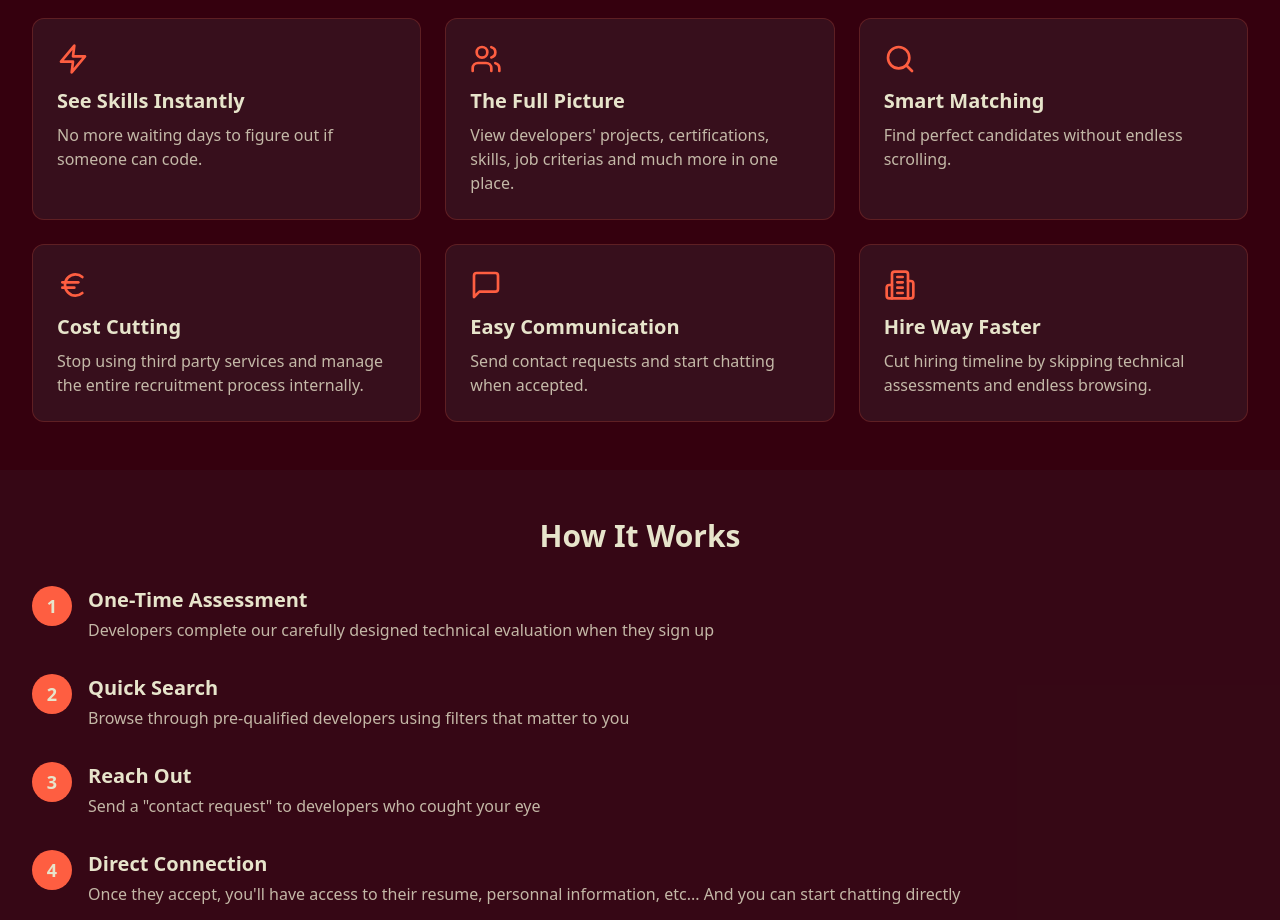
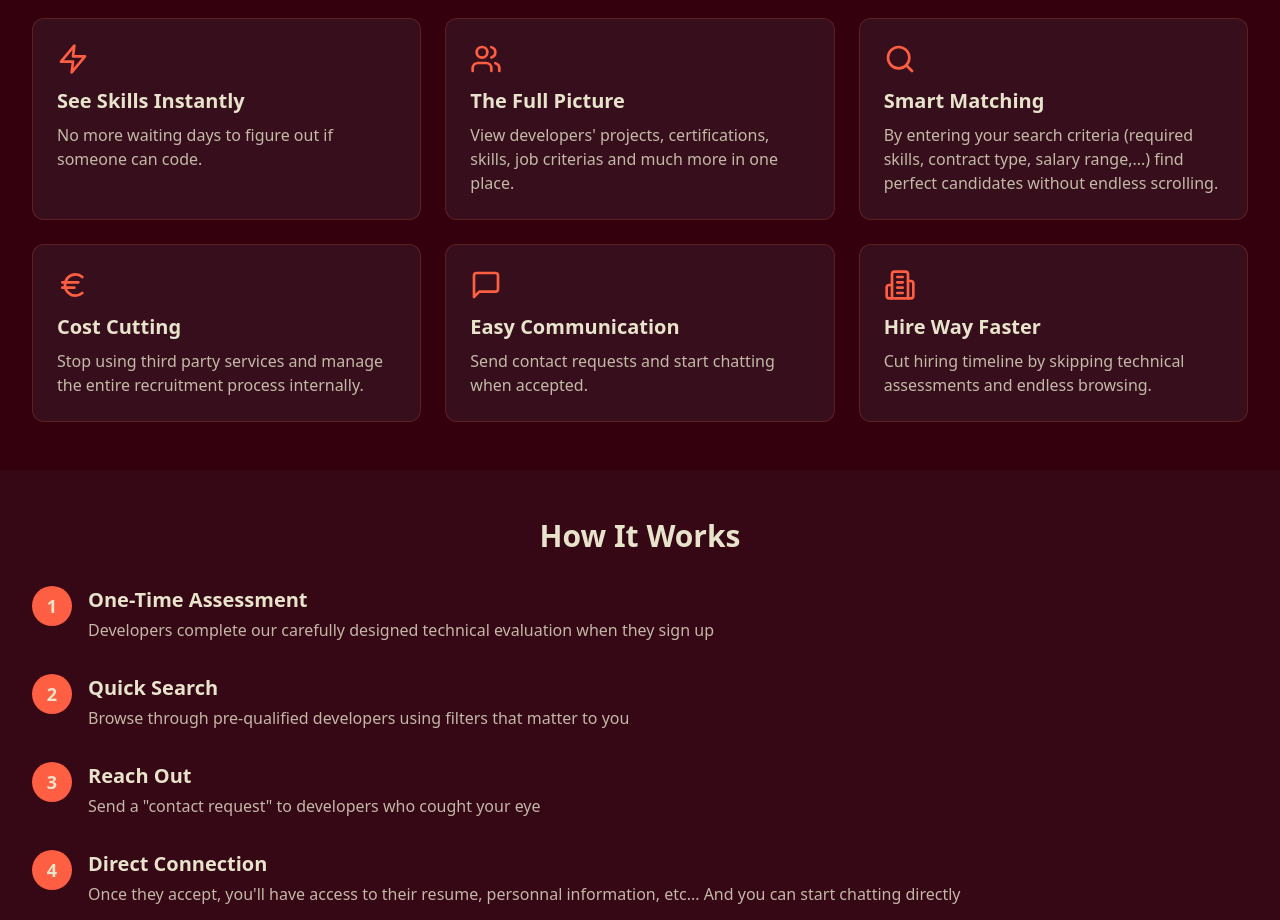
Before and after one commit to SimonAertsBecode/juniob-vitrine, a React (Vite) app: page / in a window 1280 px wide. Shown: the part 840-1760 px from the top of the page. Built offline with nearby package versions, Linux system fonts and the light colour scheme.

Commit message:
udpate content

```diff
--- a/src/App.tsx
+++ b/src/App.tsx
@@ -102,7 +102,7 @@ function App() {
                 icon: <Search className="h-8 w-8 text-primary" />,
                 title: "Smart Matching",
                 description:
-                  "Find perfect candidates without endless scrolling.",
+                  "By entering your search criteria (required skills, contract type, salary range,...) find perfect candidates without endless scrolling.",
               },
               {
                 icon: <Euro className="h-8 w-8 text-primary" />,
```
